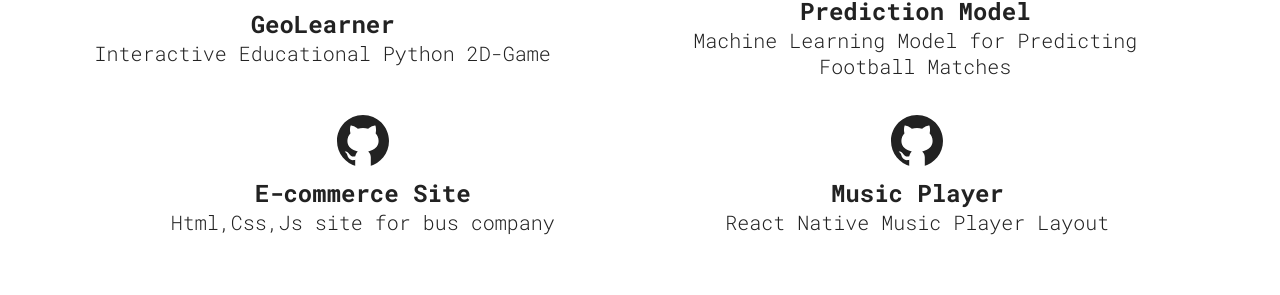
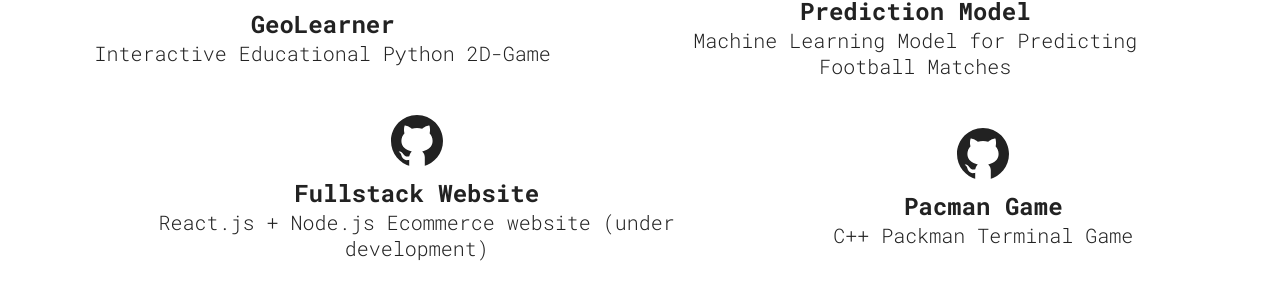
Before and after one commit to EnrikMazaj/My_Portfolio, a React (Vite) app: page / in a window 1280 px wide. Shown: the part 1080-1375 px from the top of the page. Built offline with nearby package versions, Linux system fonts and the light colour scheme.

Commit message:
Update projects

```diff
--- a/src/sections/Projects/Projects.jsx
+++ b/src/sections/Projects/Projects.jsx
@@ -21,9 +21,15 @@ function Projects() {
         />
         <ProjectCard
           src={github}
-          p={"Html,Css,Js site for bus company"}
-          h3={"E-commerce Site"}
-          link={"https://github.com/EnrikMazaj/Bus-Company-Website"}
+          p={"React.js + Node.js Ecommerce website (under development)"}
+          h3={"Fullstack Website"}
+          link={"https://github.com/EnrikMazaj/bus-ecommerce"}
+        />
+        <ProjectCard
+          src={github}
+          p={"C++ Packman Terminal Game"}
+          h3={"Pacman Game"}
+          link={"https://github.com/EnrikMazaj/Packman-terminal-game"}
         />
         <ProjectCard
           src={github}
@@ -31,6 +37,7 @@ function Projects() {
           h3={"Music Player"}
           link={"https://github.com/EnrikMazaj/MusicPlayer"}
         />
+
       </div>
     </section>
   );
```
